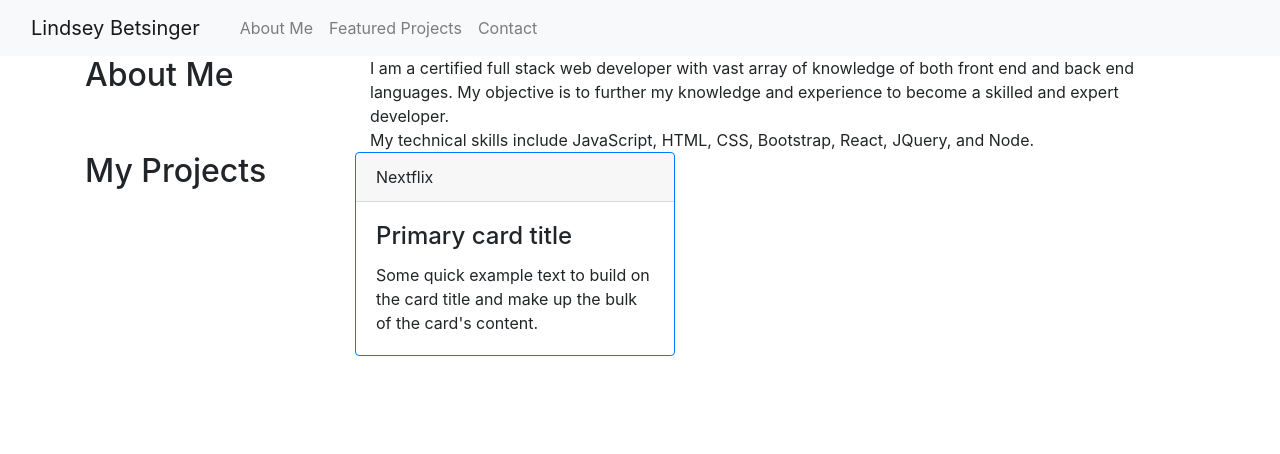
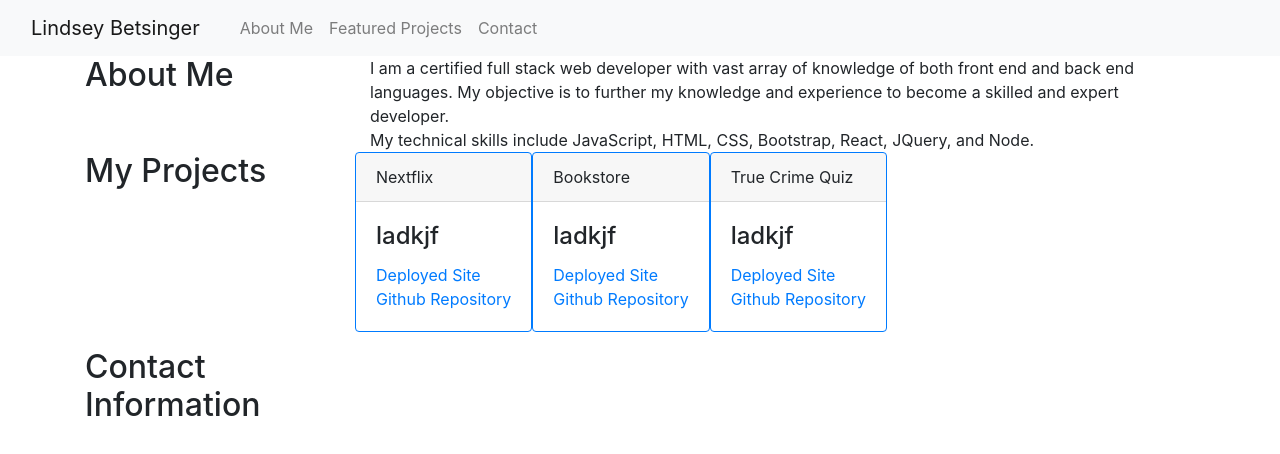
Before and after one commit to linbets/React-Portfolio, a React (Create React App) app: page / in a window 1280 px wide. Shown: the top 454 px of the page. Built offline with nearby package versions, Linux system fonts and the light colour scheme.

Commit message:
project cards

```diff
--- a/src/App.jsx
+++ b/src/App.jsx
@@ -9,6 +9,7 @@ function App() {
       <Nav/>
       <AboutMe/>
       <Projects/>
+      <Contact/>
     </div>
   );
 }
--- a/src/components/Projects.jsx
+++ b/src/components/Projects.jsx
@@ -7,13 +7,32 @@ export default function Projects() {
       <div class="col-3">
         <h2>My Projects</h2>
       </div>
-        <div className="card border-primary mb-3" style={{maxWidth: "20rem"}}>
-  <div className="card-header">Nextflix</div>
-  <div className="card-body">
-    <h4 className="card-title">Primary card title</h4>
-    <p className="card-text">Some quick example text to build on the card title and make up the bulk of the card's content.</p>
-  </div>
-</div>
+    <div className="card border-primary mb-3" style={{maxWidth: "20rem"}}>
+      <div className="card-header">Nextflix</div>
+      <div className="card-body">
+      <h4 className="card-title">ladkjf</h4>
+      <p className="card-text"><a href="https://cleadi.github.io/nextflix/" target="_blank"> Deployed Site</a><br></br>
+      <a href="https://github.com/cleadi/nextflix/" target="_blank">Github Repository</a></p>
+      </div>
+    </div>
+
+    <div className="card border-primary mb-3" style={{maxWidth: "20rem"}}>
+      <div className="card-header">Bookstore</div>
+      <div className="card-body">
+      <h4 className="card-title">ladkjf</h4>
+      <p className="card-text"><a href="https://kesjoberg-bookstore.herokuapp.com/" target="_blank">Deployed Site</a><br></br>
+      <a href="https://github.com/Joe96/book-store" target="_blank">Github Repository</a></p>
+      </div>
+    </div>
+
+    <div className="card border-primary mb-3" style={{maxWidth: "20rem"}}>
+      <div className="card-header">True Crime Quiz</div>
+      <div className="card-body">
+      <h4 className="card-title">ladkjf</h4>
+      <p className="card-text"><a href="https://true-crime-quiz.herokuapp.com/" target="_blank">Deployed Site</a><br></br>
+      <a href="https://github.com/bretpeters3n/true-crime-quiz" target="_blank">Github Repository</a></p>
+      </div>
+    </div>
 
 </div>
 </div>
```
Also changed, not shown: 2 other files (tests, documents, lock files or other folders).
